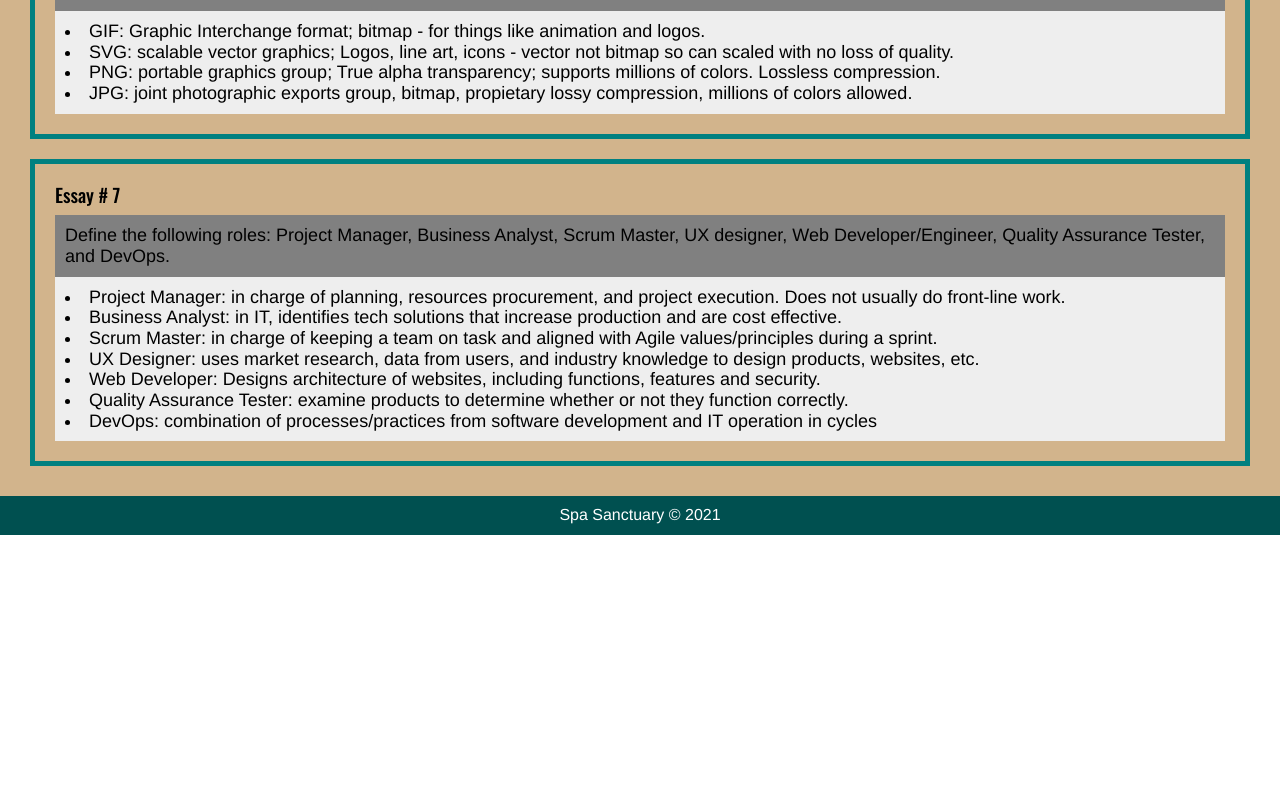
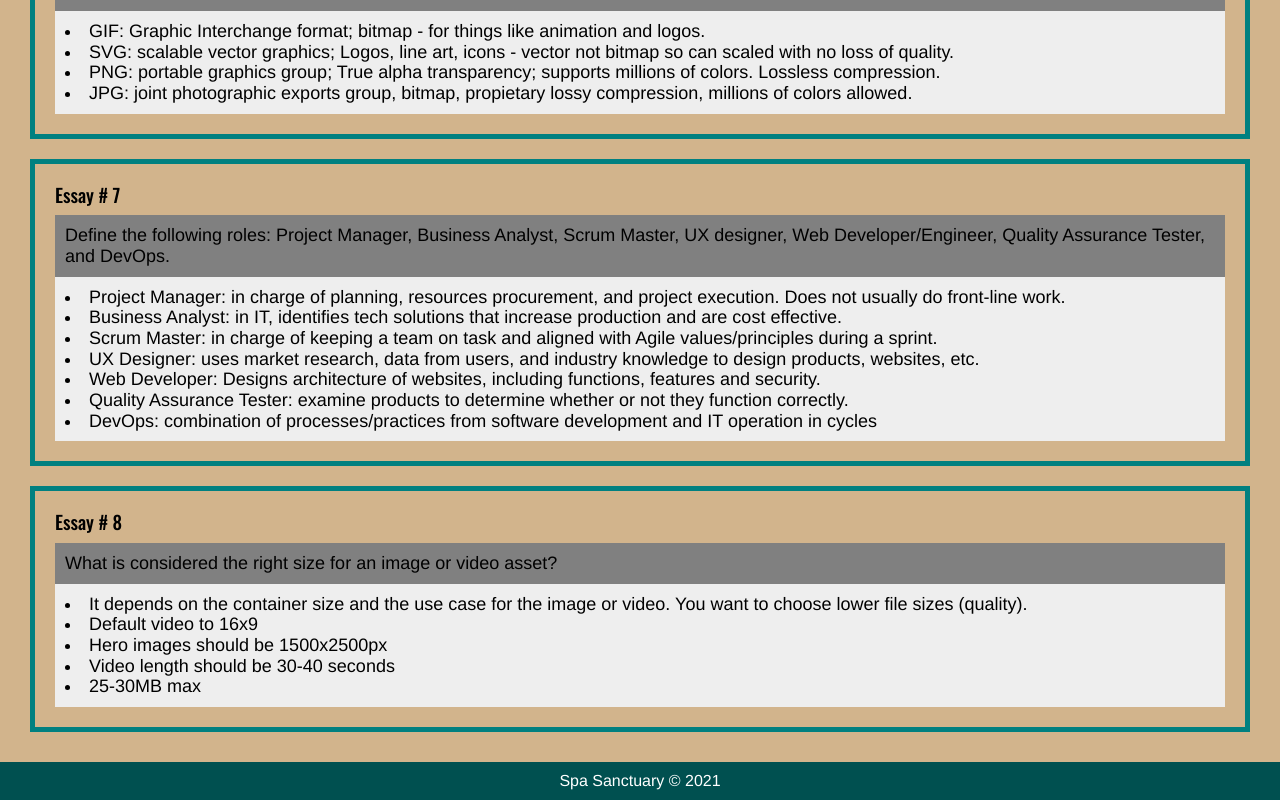
Before and after one commit to dwlopez91/uclax-web1-summer21, a React (Create React App) app: page /homework in a window 1280 px wide. Shown: the part 2122-2922 px from the top of the page. Before the commit the page ends 2657 px from the top, so only its background shows below. Built offline with nearby package versions, Linux system fonts and the light colour scheme.

Commit message:
homework added 8

```diff
--- a/src/React/Homework/Homework.jsx
+++ b/src/React/Homework/Homework.jsx
@@ -83,6 +83,18 @@ const Homework = () => {
                 <li>DevOps: combination of processes/practices from software development and IT operation in cycles</li>
 
             </Essay>
+            <Essay
+            number={ 8 }
+            question='What is considered the right size for an image or video asset?'
+            >
+               <li>It depends on the container size and the use case for the image or video. You want to choose lower file sizes (quality).</li>
+               <li>Default video to 16x9</li>
+               <li>Hero images should be 1500x2500px</li>
+               <li>Video length should be 30-40 seconds</li>
+               <li>25-30MB max</li>
+
+            </Essay>
+
         </div>
     );
 }
```
